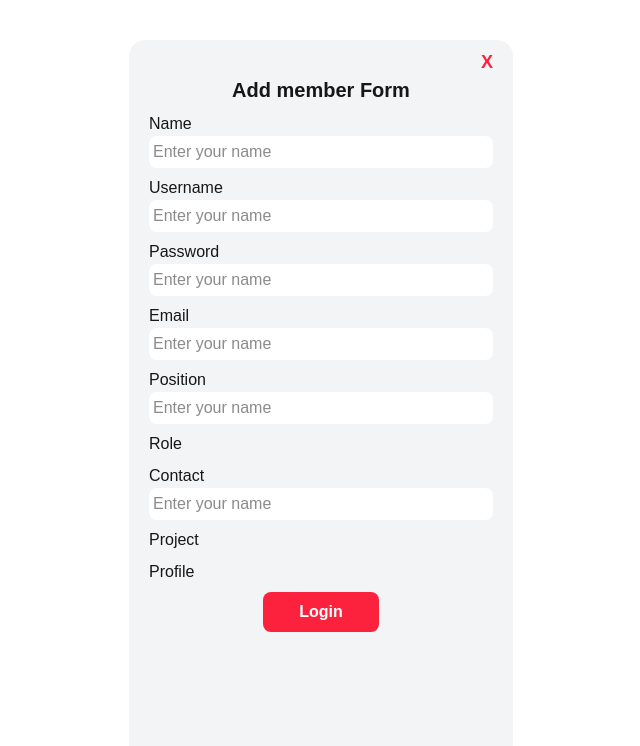
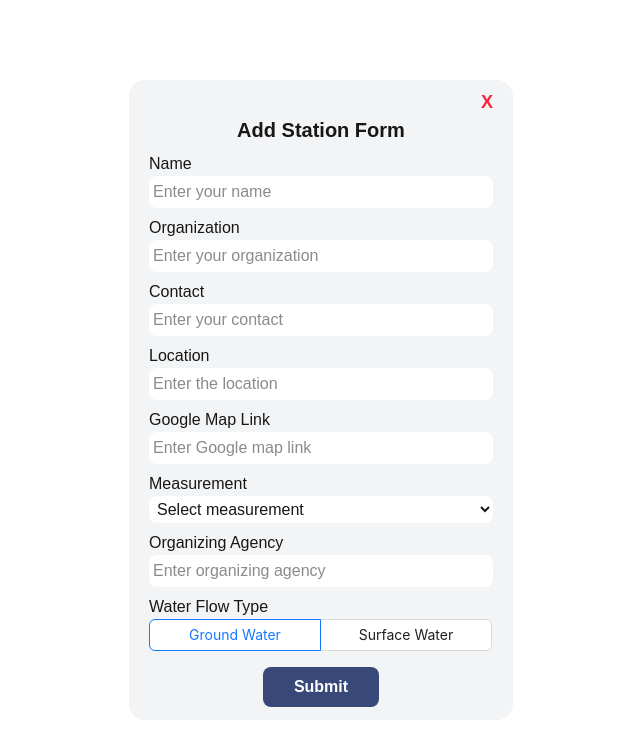
Before and after one commit to Arhway2004/SaiJai_Tech, a Next.js app in the folder monitor/: page / in a window 1280 px wide. Shown: the top 746 px of the page, without its empty margins (319-959 px from the left). Built offline with nearby package versions, Linux system fonts and the light colour scheme.

Commit message:
Form component left data

```diff
--- a/monitor/package.json
+++ b/monitor/package.json
@@ -9,6 +9,7 @@
     "lint": "next lint"
   },
   "dependencies": {
+    "antd": "^5.24.6",
     "axios": "^1.8.4",
     "next": "15.2.4",
     "react": "^19.0.0",
--- a/monitor/src/app/components/Form/ProjectFrom.tsx
+++ b/monitor/src/app/components/Form/ProjectFrom.tsx
@@ -1,4 +1,23 @@
+"use client"
+import { Radio } from 'antd';
+import React, {useState} from 'react';
+
 export default function ProjectFrom (){
+    const [fileName, setFileName] = useState<string>("No file choosen");
+
+    const handleFileChange = (e:any) =>{
+        if(e.target.files.length > 0){
+            setFileName(e.target.files[0].name);
+        }else{
+            setFileName("No file choosen");
+        }
+    }
+
+    const [selectType, setSelectType] = useState<string>("Electricity");// water flow
+    const handleTypeChange = (e:any) =>{
+        setSelectType(e.target.value);
+    }
+
     return (
         <div className="relative w-screen h-screen">
             <div className="bg-gray-100 w-[30%] h-[50%] rounded-2xl absolute top-1/2 left-1/2 transform -translate-x-1/2 -translate-y-1/2">
@@ -31,15 +50,55 @@ export default function ProjectFrom (){
                         required
                         />
                 </div>
+
                 <div className="px-5 pt-2">
-                    <label >Logo</label>
+                    <label className="w-full" >Logo</label>
+                    <div className="flex items-center w-full border-1 rounded-lg">
+                        <div className="relative">
+                            <input
+                                type="file"
+                                className="absolute inset-0 opacity-0 w-full h-full cursor-pointer " //use like hidden it
+                                accept="image/*"
+                                onChange={handleFileChange}
+                            />
+                            <button className="bg-gray-200 border border-gray-400 rounded text-black m-1" type="button">
+                                Choose file
+                            </button>
+                        </div>
+                        <span className="text-gray-500 text-sm ml-1">
+                            {fileName}
+                        </span>
+                    </div>
                 </div>
+
                 <div className="px-5 pt-2">
                     <label>Type</label>
+                    <div className='w-full'>
+                        <Radio.Group
+                            className="w-full grid grid-cols-2 gap-0"
+                            onChange={handleTypeChange}
+                            value={selectType}
+                            >
+
+                            <Radio.Button
+                                value="Electricity"
+                                className="text-center border rounded-xs"
+                                style={{ width: '50%' }}
+                                >Electricity
+                            </Radio.Button>
+                            <Radio.Button
+                                value="WaterFlow"
+                                className="text-center border rounded-xs"
+                                style={{ width: '50%' }}
+                                >Water Flow
+                            </Radio.Button>
+
+                        </Radio.Group>
+                    </div>
                 </div>
                 <div className="flex justify-center items-center mt-2 ">
                     {/* <button onClick={()=>console.log("clicked")} className="red text-white rounded-lg px-4 w-[30%] py-2 font-bold " >Login</button> */}
-                    <button type="button" onClick={() => console.log("clicked")} className="bg-[#FC213D]  text-white rounded-lg px-4 w-[30%] py-2 font-bold hover:bg-[#e21d36]">Login</button>
+                    <button type="button" onClick={() => console.log("clicked")} className="bg-[#374879]  text-white rounded-lg px-4 w-[30%] py-2 font-bold hover:bg-[#2b3c6e] cursor-pointer">Submit</button>
 
                 </div>
             </div>
--- a/monitor/src/app/components/Form/StationFrom.tsx
+++ b/monitor/src/app/components/Form/StationFrom.tsx
@@ -1,92 +1,89 @@
-export default function userProjectFrom (){
+"use client"
+import { Radio } from 'antd';
+import React, { useState } from 'react';
+
+export default function UserProjectForm() {
+    const [projectType, setProjectType] = useState<string>("WaterFlow");
+    const [electricityPhase, setElectricityPhase] = useState("Phase 1");
+    const [waterFlowType, setWaterFlowType] = useState("Ground water");
+
     return (
         <div className="relative w-screen h-screen">
             <div className="bg-gray-100 w-[30%] h-[80%] rounded-2xl absolute top-1/2 left-1/2 transform -translate-x-1/2 -translate-y-1/2">
 
                 <div
-                      className="text-[#FC213D] text-lg text-right px-5 pt-2 font-bold cursor-pointer"
-                      onClick={() => window.close()}
-                    >
-                      X
+                    className="text-[#FC213D] text-lg text-right px-5 pt-2 font-bold cursor-pointer"
+                    onClick={() => window.close()}
+                >
+                    X
                 </div>
                 <div className="font-bold text-xl text-center">
-                    <h2>Add station Form</h2>
+                    <h2>Add Station Form</h2>
                 </div>
 
                 <div className="px-5 pt-2">
                     <label>Name</label>
-                    <input
-                        type="text"
-                        className="bg-white w-full p-1 rounded-lg"
-                        placeholder="Enter your name"
-                        required
-                        />
+                    <input type="text" className="bg-white w-full p-1 rounded-lg" placeholder="Enter your name" required />
                 </div>
                 <div className="px-5 pt-2">
                     <label>Organization</label>
-                    <input
-                        type="text"
-                        className="bg-white w-full p-1 rounded-lg"
-                        placeholder="Enter your name"
-                        required
-                        />
+                    <input type="text" className="bg-white w-full p-1 rounded-lg" placeholder="Enter your organization" required />
                 </div>
                 <div className="px-5 pt-2">
-                    <label >Contact</label>
-                    <input
-                        type="text"
-                        className="bg-white w-full p-1 rounded-lg"
-                        placeholder="Enter your name"
-                        required
-                        />
+                    <label>Contact</label>
+                    <input type="text" className="bg-white w-full p-1 rounded-lg" placeholder="Enter your contact" required />
                 </div>
                 <div className="px-5 pt-2">
                     <label>Location</label>
-                    <input
-                        type="text"
-                        className="bg-white w-full p-1 rounded-lg"
-                        placeholder="Enter your name"
-                        required
-                        />
+                    <input type="text" className="bg-white w-full p-1 rounded-lg" placeholder="Enter the location" required />
                 </div>
                 <div className="px-5 pt-2">
-                    <label>Google map link</label>
-                    <input
-                        type="text"
-                        className="bg-white w-full p-1 rounded-lg"
-                        placeholder="Enter your name"
-                        required
-                        />
+                    <label>Google Map Link</label>
+                    <input type="text" className="bg-white w-full p-1 rounded-lg" placeholder="Enter Google map link" required />
                 </div>
                 <div className="px-5 pt-2">
-                    <label >Measurement</label>
-                    <input
-                        type="text"
-                        className="bg-white w-full p-1 rounded-lg"
-                        placeholder="Enter your name"
-                        required
-                        />
+                    <label>Measurement</label>
+                    <select className="bg-white w-full p-1 rounded-lg">
+                        <option value="">Select measurement</option>
+                        <option value="option1">Option 1</option>
+                        <option value="option2">Option 2</option>
+                        <option value="option3">Option 3</option>
+                    </select>
                 </div>
                 <div className="px-5 pt-2">
-                    <label>Organizing agency</label>
-                    <input
-                        type="text"
-                        className="bg-white w-full p-1 rounded-lg"
-                        placeholder="Enter your name"
-                        required
-                        />
+                    <label>Organizing Agency</label>
+                    <input type="text" className="bg-white w-full p-1 rounded-lg" placeholder="Enter organizing agency" required />
                 </div>
+
                 <div className="px-5 pt-2">
-                    <label>Type</label>
+                    <label>{projectType === "Electricity" ? "Electricity Phase" : "Water Flow Type"}</label>
+                    {projectType === "Electricity" ? (
+                        <Radio.Group value={electricityPhase} onChange={(e) => setElectricityPhase(e.target.value)} className="w-full">
+                            <Radio.Button value="Phase 1" className="w-1/2 text-center">Phase 1</Radio.Button>
+                            <Radio.Button value="Phase 2" className="w-1/2 text-center">Phase 2</Radio.Button>
+                        </Radio.Group>
+                    ) : (
+                        <Radio.Group value={waterFlowType} onChange={(e) => setWaterFlowType(e.target.value)} className="w-full">
+                            <Radio.Button value="Ground water" className="w-1/2 text-center">Ground Water</Radio.Button>
+                            <Radio.Button value="Surface water" className="w-1/2 text-center">Surface Water</Radio.Button>
+                        </Radio.Group>
+                    )}
+                </div>
 
-                </div>
-                <div className="flex justify-center items-center mt-2 ">
-                    {/* <button onClick={()=>console.log("clicked")} className="red text-white rounded-lg px-4 w-[30%] py-2 font-bold " >Login</button> */}
-                    <button type="button" onClick={() => console.log("clicked")} className="bg-[#FC213D]  text-white rounded-lg px-4 w-[30%] py-2 font-bold hover:bg-[#e21d36]">Login</button>
-
+                <div className="flex justify-center items-center mt-4">
+                    <button
+                        type="button"
+                        onClick={() => console.log("Submitted:", {
+                            projectType,
+                            electricityPhase: projectType === "Electricity" ? electricityPhase : null,
+                            waterFlowType: projectType === "WaterFlow" ? waterFlowType : null
+                        })}
+                        className="bg-[#374879] text-white rounded-lg px-4 w-[30%] py-2 font-bold hover:bg-[#2b3c6e] cursor-pointer"
+                    >
+                        Submit
+                    </button>
                 </div>
             </div>
         </div>
-
-    )
+    );
 }
--- a/monitor/src/app/components/Form/UserFrom.tsx
+++ b/monitor/src/app/components/Form/UserFrom.tsx
@@ -1,4 +1,21 @@
+"use client"
+import React, {useState} from 'react';
+
 export default function ProjectFrom (){
+    const [fileName, setFileName] = useState<string>("No file choosen");
+    const handleFileChange = (e:any) =>{
+        if(e.target.files.length > 0){
+            setFileName(e.target.files[0].name);
+        }else{
+            setFileName("No file choosen");
+        }
+    }
+
+    const [role, setRole] = useState<string>("Admin");// I will set role later like for user change name and update uer profile some from will block
+    const handleRoleChange = (e:any) =>{
+        setRole(e.target.value);
+    }
+
     return (
         <div className="relative w-screen h-screen">
             <div className="bg-gray-100 w-[30%] h-[90%] rounded-2xl absolute top-1/2 left-1/2 transform -translate-x-1/2 -translate-y-1/2">
@@ -18,7 +35,7 @@ export default function ProjectFrom (){
                     <input
                         type="text"
                         className="bg-white w-full p-1 rounded-lg"
-                        placeholder="Enter your name"
+                        placeholder="Enter user name"
                         required
                         />
                 </div>
@@ -27,8 +44,8 @@ export default function ProjectFrom (){
                     <input
                         type="text"
                         className="bg-white w-full p-1 rounded-lg"
-                        placeholder="Enter your name"
-                        required
+                        placeholder="Enter user username"
+                        // required
                         />
                 </div>
                 <div className="px-5 pt-2">
@@ -36,7 +53,7 @@ export default function ProjectFrom (){
                     <input
                         type="text"
                         className="bg-white w-full p-1 rounded-lg"
-                        placeholder="Enter your name"
+                        placeholder="Enter user password"
                         required
                         />
                 </div>
@@ -45,7 +62,7 @@ export default function ProjectFrom (){
                     <input
                         type="text"
                         className="bg-white w-full p-1 rounded-lg"
-                        placeholder="Enter your name"
+                        placeholder="Enter user email"
                         required
                         />
                 </div>
@@ -54,35 +71,63 @@ export default function ProjectFrom (){
                     <input
                         type="text"
                         className="bg-white w-full p-1 rounded-lg"
-                        placeholder="Enter your name"
+                        placeholder="Enter user position"
                         required
                         />
                 </div>
                 <div className="px-5 pt-2">
                     {/* Drop down */}
                     <label >Role</label>
+                    <select className='w-full bg-white p-1 rounded-lg'>
+                        <option value="User">User</option>
+                        <option value="Admin">Admin</option>
+                    </select>
+
                 </div>
                 <div className="px-5 pt-2">
                     <label>Contact</label>
                     <input
                         type="text"
                         className="bg-white w-full p-1 rounded-lg"
-                        placeholder="Enter your name"
+                        placeholder="Enter user contact"
                         required
                         />
                 </div>
+
                 <div className="px-5 pt-2">
                     {/* Dropdown take data from project */}
                     <label>Project</label>
+                    <select className='w-full bg-white p-1 rounded-lg'>
+                        <option value="Project1">Project1</option>
+                        <option value="Project2">Project2</option>
+                    </select>
                 </div>
+
                 <div className="px-5 pt-2">
                     <label>Profile</label>
+                    <div className='flex item-center w-full border-1 rounded-lg'>
+                        <div className='relative'>
+                            <input
+                                type="file"
+                                className='absolute inset-0 opacity-0 w-full h-full cursor-pointer' //use like hidden it
+                                accept="image/*"
+                                onChange={handleFileChange}
+                            />
+                            <button className='bg-gray-200 border border-gray-400 rounded text-black m-1' type="button">
+                                Choose file
+                            </button>
+                            <span className='text-gray-500 text-sm ml-1'>
+                                {fileName}
+                            </span>
+                        </div>
+
+                    </div>
 
                 </div>
 
                 <div className="flex justify-center items-center mt-2 ">
                     {/* <button onClick={()=>console.log("clicked")} className="red text-white rounded-lg px-4 w-[30%] py-2 font-bold " >Login</button> */}
-                    <button type="button" onClick={() => console.log("clicked")} className="bg-[#FC213D]  text-white rounded-lg px-4 w-[30%] py-2 font-bold hover:bg-[#e21d36]">Login</button>
+                    <button type="button" onClick={() => console.log("clicked")} className="bg-[#374879]  text-white rounded-lg px-4 w-[30%] py-2 font-bold hover:bg-[#2b3c6e] cursor-pointer">Submit</button>
 
                 </div>
             </div>
--- a/monitor/src/app/components/navbar.tsx
+++ b/monitor/src/app/components/navbar.tsx
@@ -35,9 +35,7 @@ const Navbar: React.FC<NavbarProps> =  ({leftText, rightText}) => {
                 <span>
                     {role === "admin " ? "admin " : role === "Employee " ? "Employee " : "No Role "}
                 </span>
-                {/* {role === null && <button className="text-whtie hover:text-gray-300" onClick={() => console.log("Button clicked!")}>+</button>} */}
-                <button type="button" onClick={() => console.log("clicked")} className="red text-white rounded-lg px-4 w-[30%] py-2 font-bold hover:bg-black">Login</button>
-
+                {role === null && <button className="text-whtie hover:text-gray-300 cursor-pointer" onClick={() => console.log("Button clicked!")}>+</button>}
             </div>
         </div>
     )
--- a/monitor/src/app/page.tsx
+++ b/monitor/src/app/page.tsx
@@ -9,7 +9,11 @@ import User from './components/Form/UserFrom';
 
 export default function Home () {
     return (
-        <User/>
+        // <User/>
+        <Station/>
+        // <Project/>
+
+
         // <h1>fjifsij</h1>
     );
 }
```
Also changed, not shown: 1 other file (tests, documents, lock files or other folders).
